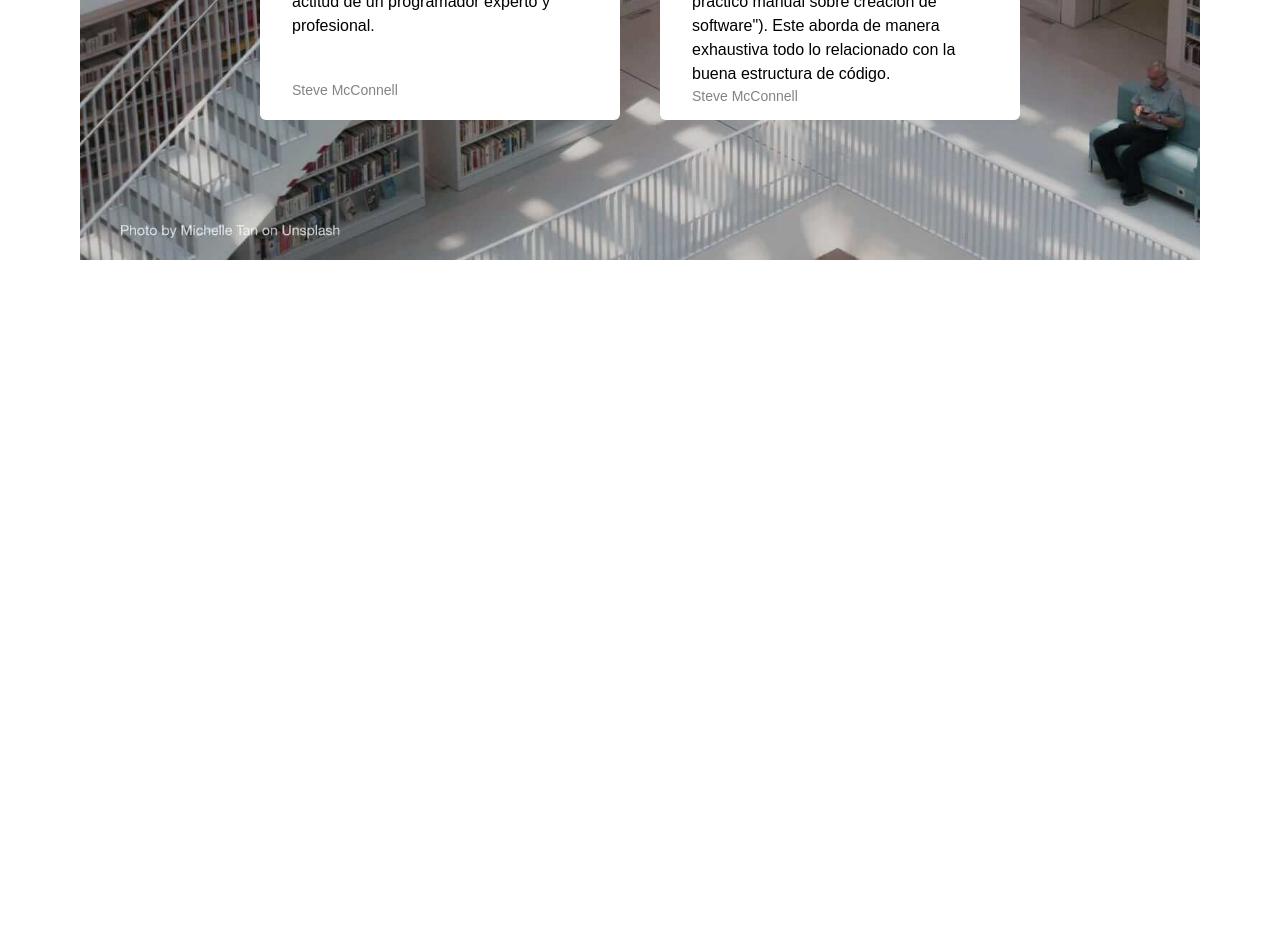
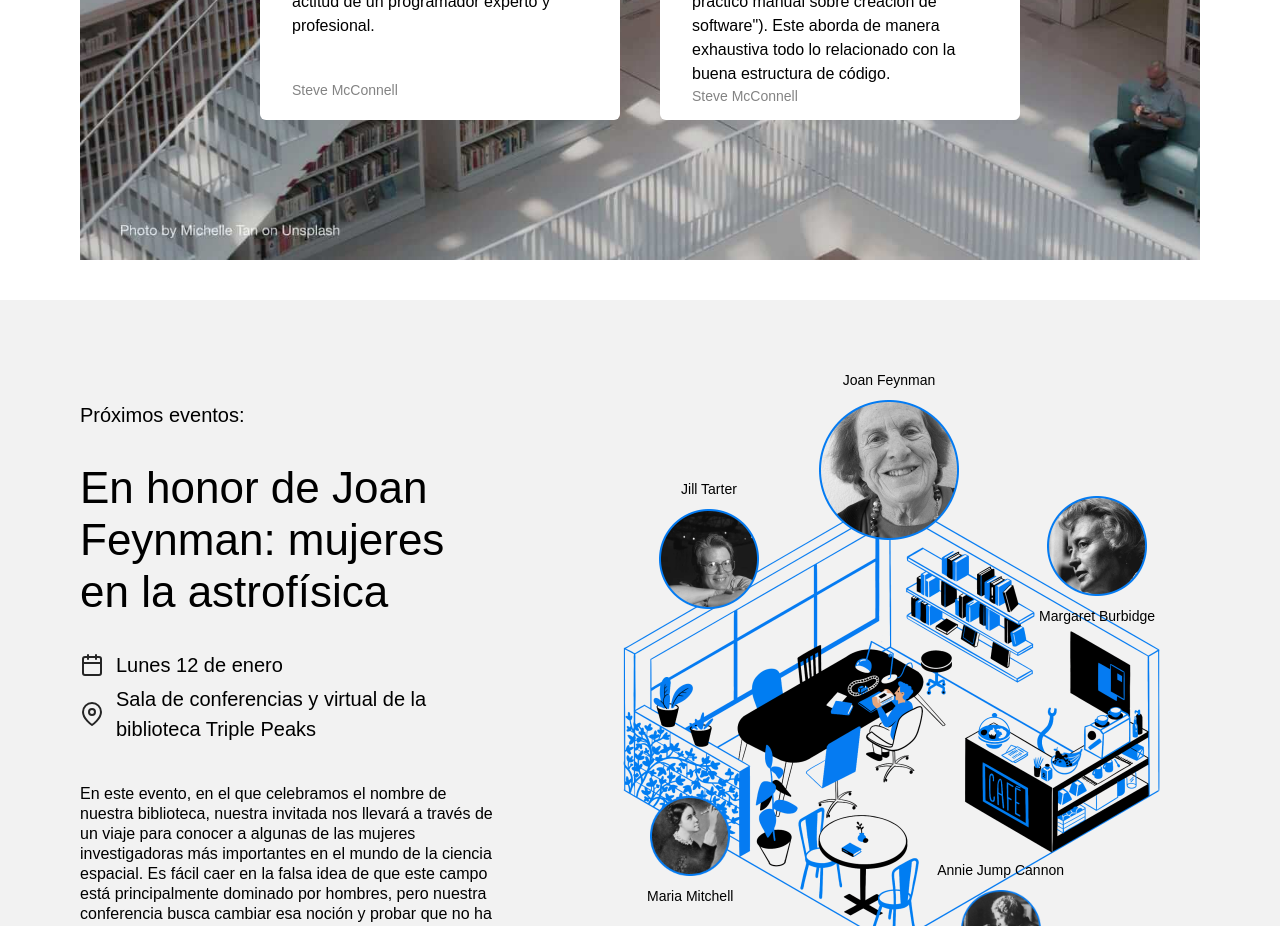
Before and after one commit to Valentina1d/web_project_library_es, a plain HTML site: page index.html in a window 1280 px wide. Shown: the part 1874-2800 px from the top of the page. Before the commit the page ends 2174 px from the top, so only its background shows below. Drawn offline with Linux system fonts and the light colour scheme.

Commit message:
Nueva actualización de mi proyecto

```diff
--- a/index.html
+++ b/index.html
@@ -21,6 +21,7 @@
 
           <ul class="nav__links">
             <li><a href="#staff" class="nav__link">Los preferidos de nuestro staff</a></li>
+            <li><a href="#events" class="nav__link">Eventos</a></li>
             <li><a class="nav__link">Eventos</a></li>
             <li><a class="nav__link">Conviértete en miembro</a></li>
             <li><a class="nav__link">Contactos</a></li>
@@ -120,6 +121,78 @@
           </li>
         </ul>
       </section>
+      <section class="events">
+        <div class="events__content">
+          <h2 class="events__heading">Próximos eventos:</h2>
+          <h3 class="events__title">
+            En honor de Joan Feynman: mujeres en la astrofísica
+          </h3>
+          <div class="event-info events__info-section">
+            <div class="event-info__item">
+              <img
+                src="./images/icon_calendar.svg"
+                alt="Calendar icon"
+                class="event-info__icon"
+              />
+              <p class="event-info__text">Lunes 12 de enero</p>
+            </div>
+            <div class="event-info__item">
+              <img
+                src="./images/icon_pin.svg"
+                alt="Pin icon"
+                class="event-info__icon"
+              />
+              <p class="event-info__text">
+                Sala de conferencias y virtual de la biblioteca Triple Peaks
+              </p>
+            </div>
+          </div>
+          <p class="events__description">
+            En este evento, en el que celebramos el nombre de nuestra biblioteca, nuestra
+            invitada nos llevará a través de un viaje para conocer a algunas de las mujeres
+            investigadoras más importantes en el mundo de la ciencia espacial. Es
+            fácil caer en la falsa idea de que este campo está principalmente
+            dominado por hombres, pero nuestra conferencia busca cambiar esa noción y
+            probar que no ha sido así desde, al menos, el siglo
+            XVII.
+          </p>
+          <a href="#" class="events__more">Más eventos &rarr;</a>
+        </div>
+
+        <!-- Comienza a crear la composición aquí -->
+        <div class="events__cover">
+          <img src="./images/cafe.png" alt="Imagen de eventos" class="events__image" />
+         <!-- Joan Feynman -->
+    <div class="person person_name_feynman">
+      <p class="person__caption">Joan Feynman</p>
+      <img src="./images/person_feynman.png" alt="Joan Feynman" class="person__image person__image_size_l" />
+    </div>
+
+    <!-- Margaret Burbidge -->
+    <div class="person person_name_burbidge">
+      <img src="./images/person_burbidge.png" alt="Margaret Burbidge" class="person__image person__image_size_m" />
+      <p class="person__caption">Margaret Burbidge</p>
+    </div>
+
+    <!-- Annie Jump Cannon -->
+    <div class="person person_name_cannon">
+      <p class="person__caption">Annie Jump Cannon</p>
+      <img src="./images/person_cannon.png" alt="Annie Jump Cannon" class="person__image person__image_size_s" />
+    </div>
+
+    <!-- Maria Mitchell -->
+    <div class="person person_name_mitchell">
+      <img src="./images/person_mitchell.png" alt="Maria Mitchell" class="person__image person__image_size_s" />
+      <p class="person__caption">Maria Mitchell</p>
+    </div>
+
+    <!-- Jill Tarter -->
+    <div class="person person_name_tarter">
+      <p class="person__caption">Jill Tarter</p>
+      <img src="./images/person_tarter.png" alt="Jill Tarter" class="person__image person__image_size_m" />
+    </div>
+    </div>
+      </section>
     </main>
   </div>
     <footer>
--- a/styles/style.css
+++ b/styles/style.css
@@ -166,3 +166,137 @@
   color: #838383;
   margin-top: auto;
 }
+.events {
+  padding: 100px 0 120px 80px;
+  display: flex;
+  align-items: start;
+  justify-content: space-between;
+  box-sizing: border-box;
+  background-color: #f2f2f2;
+}
+
+.events__content {
+  flex-basis: 580px;
+}
+
+.events__heading {
+  font-size: 20px;
+  font-weight: 500;
+  line-height: 30px;
+  margin: 0;
+}
+
+.events__title {
+  font-size: 44px;
+  font-weight: 500;
+  line-height: 52px;
+  margin: 32px 0 0;
+}
+
+.events__info-section {
+  margin-top: 32px;
+}
+
+.event-info__item {
+  display: flex;
+  align-items: center;
+  margin-bottom: 4px;
+  font-weight: 500;
+}
+
+.event-info__icon {
+  background-repeat: no-repeat;
+  background-position: center;
+  margin-right: 12px;
+  width: 24px;
+  height: 24px;
+}
+
+.event-info__text {
+  font-size: 20px;
+  font-weight: 500;
+  line-height: 30px;
+  margin: 0;
+}
+
+.events__description {
+  margin: 40px 0 60px;
+}
+
+.events__more {
+  color: #2f80ed;
+  text-decoration: none;
+}
+
+.events__cover {
+  flex-grow: 1;
+  flex-shrink: 0;
+  flex-basis: 780px;
+  max-width: 780px;
+  position: relative;
+}
+
+.events__image {
+   max-width: 100%;
+}
+
+.person {
+  position: absolute;
+  display: flex;
+  align-items: center;
+  flex-direction: column;
+  gap: 10px;
+}
+
+.person_name_feynman {
+  position: absolute;
+  top: -30px;
+  left: 319px;
+}
+
+
+.person_name_burbidge {
+  position: absolute;
+  top: 96px;
+  right: 125px;
+}
+
+.person_name_cannon {
+   position: absolute;
+   bottom: 18px;
+   right: 216px;
+}
+
+.person_name_mitchell {
+  position: absolute;
+  bottom: 82px;
+  left: 147px;
+}
+
+.person_name_tarter {
+  position: absolute;
+  top: 79px;
+  left: 159px;
+}
+
+.person__image {
+ max-width: 100%;
+}
+
+.person__image_size_l {
+  width: 140px;
+}
+
+.person__image_size_m {
+ width: 100px;
+}
+
+.person__image_size_s {
+ width: 80px;
+}
+
+.person__caption {
+  text-align: center;
+  font-size: 14px;
+  margin: 0;
+}
```
